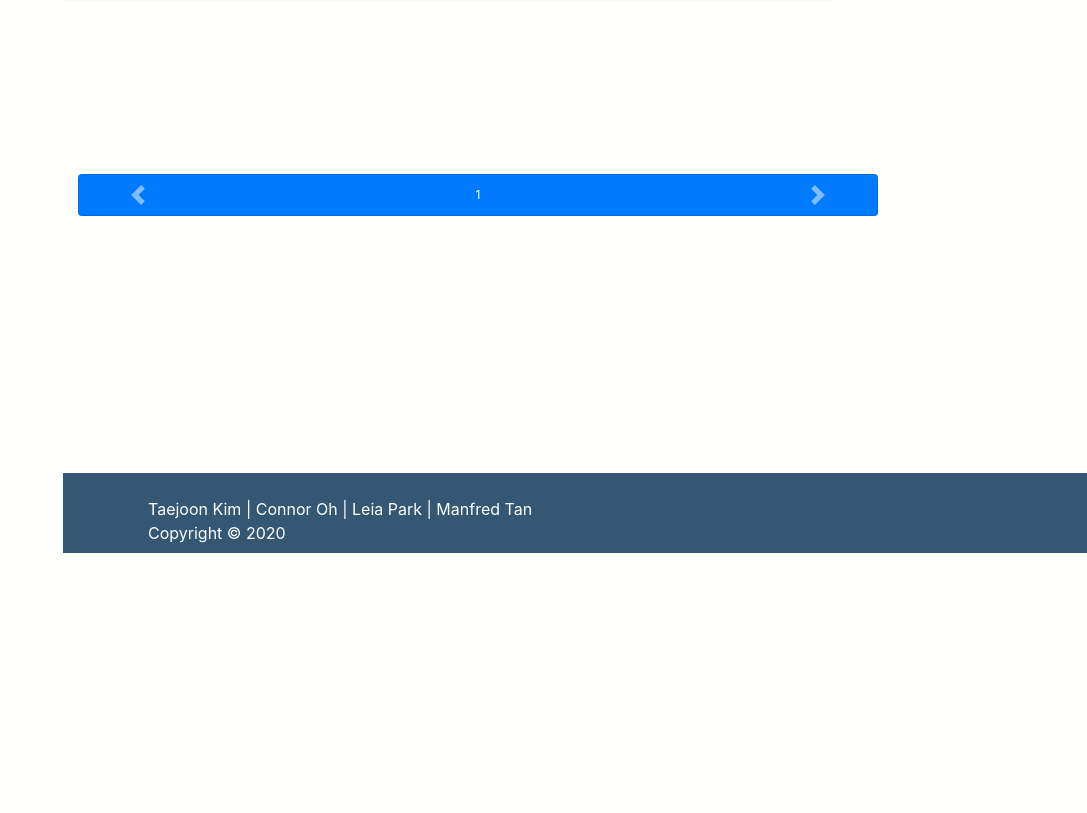
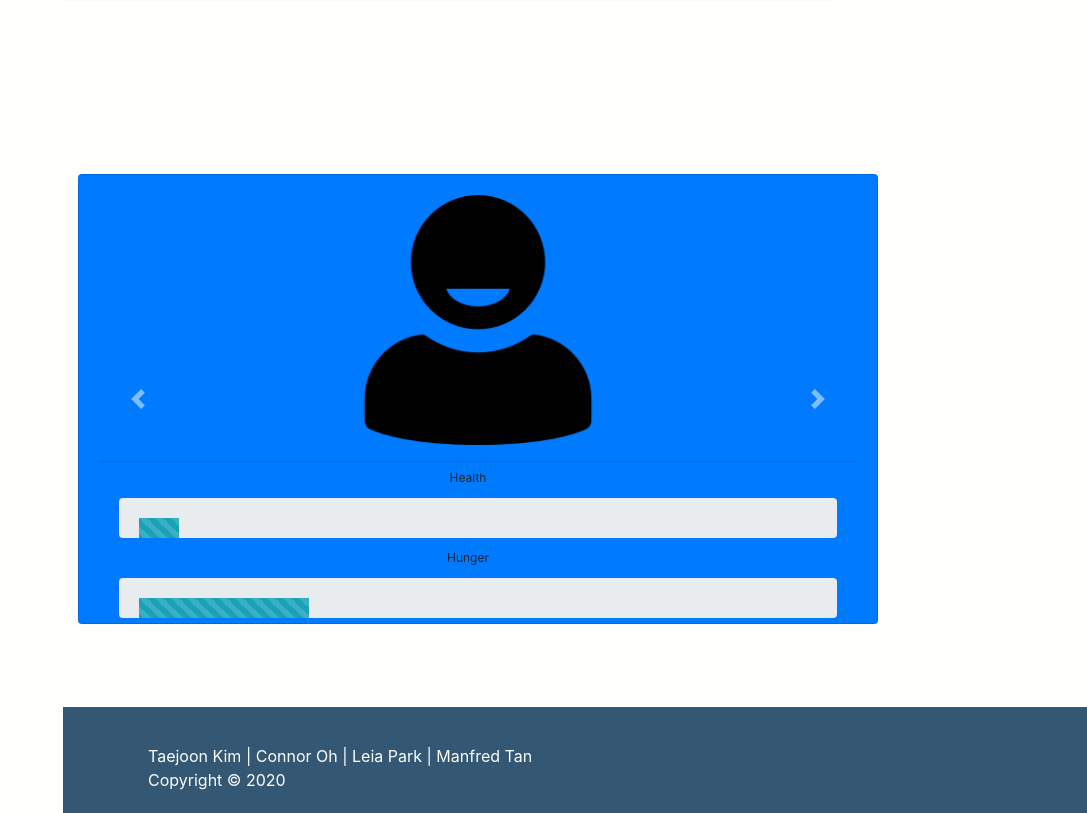
Before and after one commit to tkim00/Fredman__kimT-ohC-parkL-tamM, a Flask app: template templates/stats.html in a window 1280 px wide; the page is wider, and only the part inside the window is pictured. Shown: the part 247-1060 px from the top of that part, without its empty margins (193-1280 px from the left). Before the commit the page ends 800 px from the top of that part, so only its background shows below. Run offline with Flask 2, Linux system fonts and the light colour scheme; the template is opened without the code that fills it, so the values that code supplies are empty; parts of the project's set-up code (start-up, migrations or seed data) failed here and were passed over; some libraries are stand-ins or nearby versions.

Commit message:
completed stats page

```diff
--- a/static/style/style.css
+++ b/static/style/style.css
@@ -11,7 +11,10 @@ body {
   background-color: #FFFFFB;
 }
 
-
+.progress {
+  margin: 20px;
+  padding: 20px;
+}
 
 .footer {
   position: absolute;
--- a/templates/stats.html
+++ b/templates/stats.html
@@ -5,40 +5,95 @@
   <div class="row">
     <div class="col-sm"></div>
     <div class="col-sm">
-      <div id="carouselExampleControls" class="carousel slide" data-ride="carousel"  style="width: 800px">
+      <div id="carouselExampleControls" class="carousel slide" data-ride="carousel"  style="width: 800px;">
         <div class="carousel-inner">
           <div class="carousel-item active">
-            <div class="bg-primary card text-center" style="width: 800px">
-              <div class="card-body text-white">
-                1
+            <div class="bg-primary card text-center" style="width: 800px; height: 450px;">
+              <div class="card-body text-black">
+                <img src="../static/images/person.png" alt="person 1" style="width: 250px; height: 250px">
+                <hr>
+                <div class="text-black" style="padding-right: 20px;">Health</div>
+                <br>
+                <div class="progress">
+                  <div class="progress-bar progress-bar-striped bg-info" role="progressbar" aria-valuenow="0" aria-valuemin="0" aria-valuemax="100" style="padding: 20px;"></div>
+                </div>
+                <div class="text-black" style="padding-right: 20px;">Hunger</div>
+                <br>
+                <div class="progress">
+                  <div class="progress-bar progress-bar-striped bg-info" role="progressbar" style="width: 25%; padding: 20px;" aria-valuenow="25" aria-valuemin="0" aria-valuemax="100" style="padding: 20px;"></div>
+                </div>
               </div>
             </div>
           </div>
           <div class="carousel-item">
-            <div class="bg-secondary card text-center" style="width: 800px">
-              <div class="card-body text-white">
-                2
+            <div class="bg-secondary card text-center" style="width: 800px; height: 450px;">
+              <div class="card-body text-black">
+                <img src="../static/images/person.png" alt="person 2" style="width: 250px; height: 250px">
+                <hr>
+                <div class="text-black" style="padding-right: 20px;">Health</div>
+                <br>
+                <div class="progress">
+                  <div class="progress-bar progress-bar-striped bg-info" role="progressbar" aria-valuenow="0" aria-valuemin="0" aria-valuemax="100" style="padding: 20px;"></div>
+                </div>
+                <div class="text-black" style="padding-right: 20px;">Hunger</div>
+                <br>
+                <div class="progress">
+                  <div class="progress-bar progress-bar-striped bg-info" role="progressbar" style="width: 25%; padding: 20px;" aria-valuenow="25" aria-valuemin="0" aria-valuemax="100" style="padding: 20px;"></div>
+                </div>
               </div>
             </div>
           </div>
           <div class="carousel-item">
-            <div class="bg-success card text-center" style="width: 800px">
-              <div class="card-body text-white">
-                3
+            <div class="bg-success card text-center" style="width: 800px; height: 450px;">
+              <div class="card-body text-black">
+                <img src="../static/images/person.png" alt="person 3" style="width: 250px; height: 250px">
+                <hr>
+                <div class="text-black" style="padding-right: 20px;">Health</div>
+                <br>
+                <div class="progress">
+                  <div class="progress-bar progress-bar-striped bg-info" role="progressbar" aria-valuenow="0" aria-valuemin="0" aria-valuemax="100" style="padding: 20px;"></div>
+                </div>
+                <div class="text-black" style="padding-right: 20px;">Hunger</div>
+                <br>
+                <div class="progress">
+                  <div class="progress-bar progress-bar-striped bg-info" role="progressbar" style="width: 25%; padding: 20px;" aria-valuenow="25" aria-valuemin="0" aria-valuemax="100" style="padding: 20px;"></div>
+                </div>
               </div>
             </div>
           </div>
           <div class="carousel-item">
-            <div class="bg-danger card text-center" style="width: 800px">
-              <div class="card-body text-white">
-                4
+            <div class="bg-danger card text-center" style="width: 800px; height: 450px;">
+              <div class="card-body text-black">
+                <img src="../static/images/person.png" alt="person 4" style="width: 250px; height: 250px">
+                <hr>
+                <div class="text-black" style="padding-right: 20px;">Health</div>
+                <br>
+                <div class="progress">
+                  <div class="progress-bar progress-bar-striped bg-info" role="progressbar" aria-valuenow="0" aria-valuemin="0" aria-valuemax="100" style="padding: 20px;"></div>
+                </div>
+                <div class="text-black" style="padding-right: 20px;">Hunger</div>
+                <br>
+                <div class="progress">
+                  <div class="progress-bar progress-bar-striped bg-info" role="progressbar" style="width: 25%; padding: 20px;" aria-valuenow="25" aria-valuemin="0" aria-valuemax="100" style="padding: 20px;"></div>
+                </div>
               </div>
             </div>
           </div>
           <div class="carousel-item">
-            <div class="bg-warning card text-center" style="width: 800px">
+            <div class="bg-warning card text-center" style="width: 800px; height: 450px;">
               <div class="card-body">
-                5
+                <img src="../static/images/person.png" alt="person 5" style="width: 250px; height: 250px">
+                <hr>
+                <div class="text-black" style="padding-right: 20px;">Health</div>
+                <br>
+                <div class="progress">
+                  <div class="progress-bar progress-bar-striped bg-info" role="progressbar" aria-valuenow="0" aria-valuemin="0" aria-valuemax="100" style="padding: 20px;"></div>
+                </div>
+                <div class="text-black" style="padding-right: 20px;">Hunger</div>
+                <br>
+                <div class="progress">
+                  <div class="progress-bar progress-bar-striped bg-info" role="progressbar" style="width: 25%; padding: 20px;" aria-valuenow="25" aria-valuemin="0" aria-valuemax="100" style="padding: 20px;"></div>
+                </div>
               </div>
             </div>
           </div>
```
Also changed, not shown: static/images/person.jpg (added), static/images/person.png (added).
